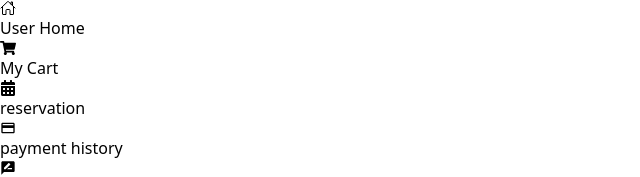
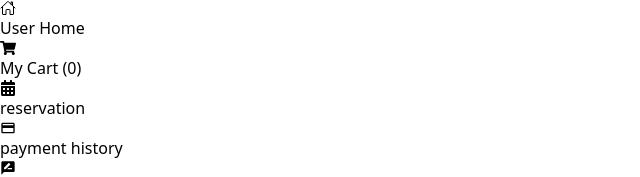
Before and after one commit to AminulIslamorange/bistro-boss-restaurant-client, a React (Vite) app: page /dashboard in a window 1280 px wide. Shown: the top 177 px of the page, without its empty margins (0-640 px from the left). Built offline with nearby package versions, Linux system fonts and the light colour scheme; no server answers.

Commit message:
reface with delete function done

```diff
--- a/src/Layout/DashBoard/DashBoard.jsx
+++ b/src/Layout/DashBoard/DashBoard.jsx
@@ -3,8 +3,10 @@ import { IoHomeOutline, IoMenu } from "react-icons/io5";
 import { MdContactPhone, MdPayment, MdRateReview } from "react-icons/md";
 import { TbBrandBooking } from "react-icons/tb";
 import { NavLink, Outlet } from "react-router-dom";
+import useCart from "../../hooks/useCart";
 
 const DashBoard = () => {
+    const [cart]=useCart();
     return (
         <div className="flex">
             <div className="w-64 min-h-screen bg-[#D1A054]">
@@ -16,7 +18,7 @@ const DashBoard = () => {
                     </li>
                     <li>
 
-                        <NavLink to='/dashboard/cart'> <FaShoppingCart></FaShoppingCart>  My Cart</NavLink>
+                        <NavLink to='/dashboard/cart'> <FaShoppingCart></FaShoppingCart>  My Cart ({cart.length})</NavLink>
                     </li>
 
                     <li>
--- a/src/Pages/DashBoard/Cart/Cart.jsx
+++ b/src/Pages/DashBoard/Cart/Cart.jsx
@@ -6,7 +6,7 @@ import useAxiosSecure from "../../../hooks/useAxiosSecure";
 
 
 const Cart = () => {
-    const [cart]=useCart();
+    const [cart,refetch]=useCart();
     const totalPrice=cart.reduce((total,item)=>total+item.price,0);
     const axiosSecure=useAxiosSecure();
     const handleAddToDelete =id=>{
@@ -29,6 +29,7 @@ const Cart = () => {
             axiosSecure.delete(`/carts/${id}`)
             .then(res=>{
                 if(res.data.deletedCount > 0){
+                    refetch();
                       Swal.fire({
                 title: "Deleted!",
                 text: "Your file has been deleted.",
```
